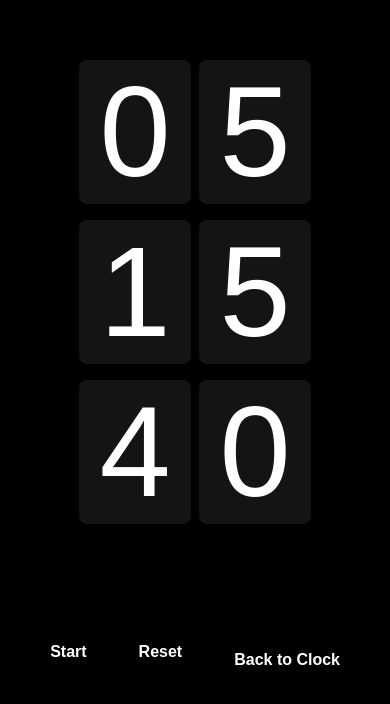
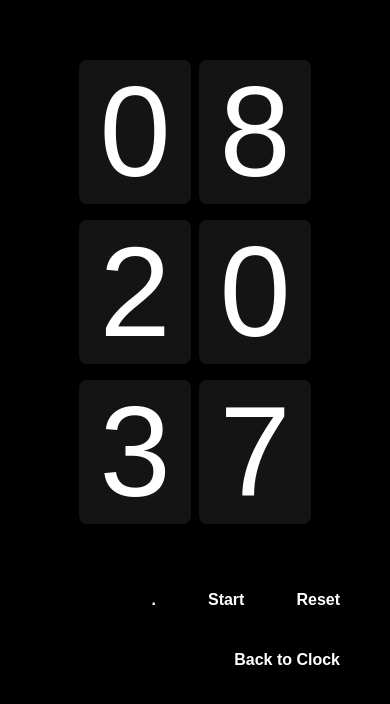
Before and after one commit to hdx0315/next-flip-clock, a Next.js app: page /timer in a window 390 px wide. Shown: the part 130-834 px from the top of the page. Built offline with nearby package versions, Linux system fonts and the light colour scheme; a web font is replaced by a local one.

Commit message:
Update Stopwatch.tsx

```diff
--- a/components/Stopwatch.tsx
+++ b/components/Stopwatch.tsx
@@ -5,8 +5,9 @@ import FlipCard from './FlipCard'
 import Link from 'next/link'
 
 const Stopwatch: React.FC = () => {
-  const [time, setTime] = useState(18940)
+  const [time, setTime] = useState(30037)
   const [isRunning, setIsRunning] = useState(false)
+  const [inp, setInp] = useState(false)
 
   useEffect(() => {
     let interval: NodeJS.Timeout
@@ -57,6 +58,12 @@ const Stopwatch: React.FC = () => {
 
       <div className="fixed bottom-8 right-8 space-x-4 flex flex-wrap justify-end">
         <button
+          className="bg-transparent border-2 border-transparent hover:border-gray-900 text-white font-bold py-2 px-4 rounded mb-2 sm:mb-0"
+          onClick={() => setInp(!isRunning)}
+        >
+          .
+        </button>
+        <button
           className="bg-transparent border-2 border-transparent hover:border-green-500 text-white font-bold py-2 px-4 rounded mb-2 sm:mb-0"
           onClick={() => setIsRunning(!isRunning)}
         >
```
